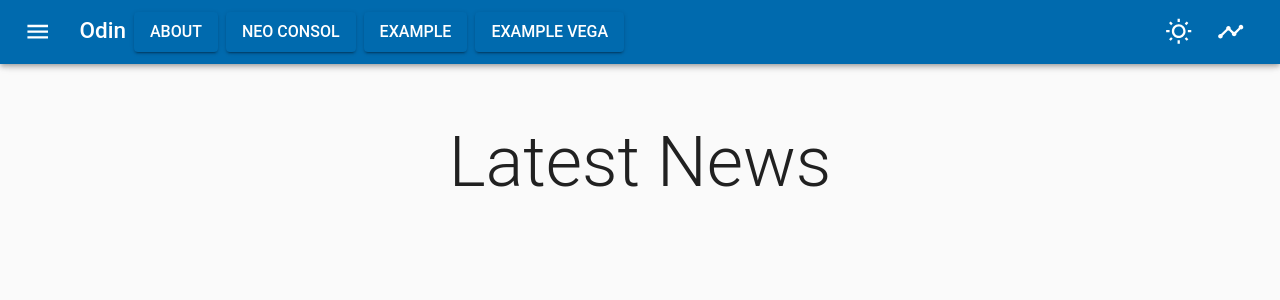
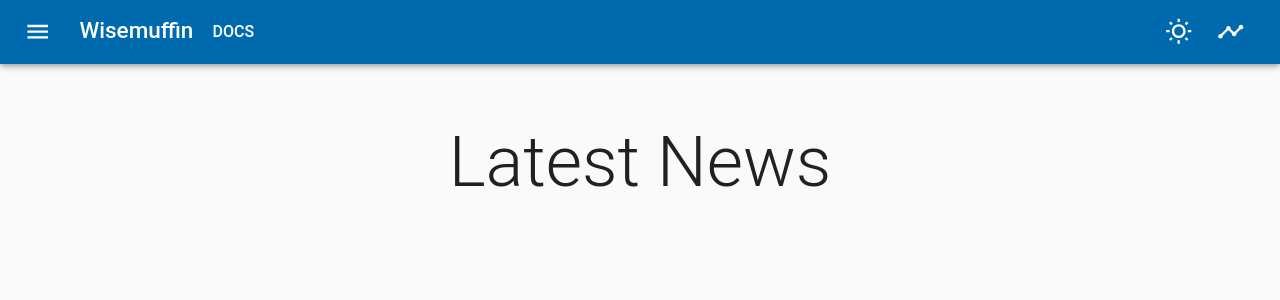
Before and after one commit to wisemuffin/wisemuffin, a React (Create React App) app: page / in a window 1280 px wide. Shown: the top 300 px of the page. Built offline with nearby package versions, Linux system fonts and the light colour scheme.

Commit message:
cdk working and fixed up docs links

```diff
--- /dev/null
+++ b/cdk.context.json
@@ -0,0 +1,6 @@
+{
+  "hosted-zone:account=643260079476:domainName=wisemuffin.com:region=ap-southeast-2": {
+    "Id": "/hostedzone/Z048253631YGPM6GLPBCH",
+    "Name": "wisemuffin.com."
+  }
+}
--- /dev/null
+++ b/cdk.json
@@ -0,0 +1,3 @@
+{
+    "app": "npx ts-node --project tsconfig.cdk.json infra"
+}
--- a/config-cdk.ts
+++ b/config-cdk.ts
@@ -1,7 +1,7 @@
 export const config = {
   github: {
     owner: "wisemuffin",
-    repository: "wisemuffin-viz2",
+    repository: "wisemuffin",
   },
   env: { region: "ap-southeast-2", account: "643260079476" },
   route53: {
--- a/infra/buildspec.yml
+++ b/infra/buildspec.yml
@@ -2,12 +2,12 @@ version: 0.1
 phases:
   pre_build:
     commands:
-      - echo Installing source NPM dependencies...
-      - npm install
+      - echo Installing source YARN dependencies...
+      - yarn install
   build:
     commands:
       - echo Build started on `date`
-      - npm run build
+      - yarn run build
 
 artifacts:
   base-directory: ./build
--- a/src/components/UI/Nav/index.tsx
+++ b/src/components/UI/Nav/index.tsx
@@ -99,35 +99,20 @@ const NavBar = (props) => {
           <Grid container spacing={1}>
             <Grid item>
               <Typography variant="h6" className={classes.title}>
-                <Link className={classes.link} to="/" onClick={handleDrillDown}>
-                  Odin
+                <Link className={classes.link} to="/">
+                  Wisemuffin
                 </Link>
               </Typography>
             </Grid>
             <Grid item>
-              <Button variant="contained" color="primary" href="/about">
-                About
-              </Button>
-            </Grid>
-
-            <Grid item>
-              <Button
-                variant="contained"
-                color="primary"
-                onClick={() => handleWeeklyReportType("neoWeekly")}
-              >
-                NEO Consol
-              </Button>
-            </Grid>
-            <Grid item>
-              <Button variant="contained" color="primary" href="/example">
-                Example
-              </Button>
-            </Grid>
-            <Grid item>
-              <Button variant="contained" color="primary" href="/exampleVega">
-                Example Vega
-              </Button>
+              <Typography variant="subtitle1" className={classes.title}>
+                <Button
+                  className={classes.link}
+                  href="http://docs.wisemuffin.com/"
+                >
+                  Docs
+                </Button>
+              </Typography>
             </Grid>
           </Grid>
 
```
Also changed, not shown: package.json (+13 -1 lines), 1 other file (tests, documents, lock files or other folders).
